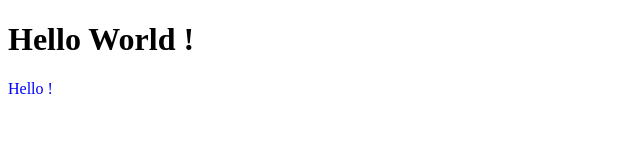
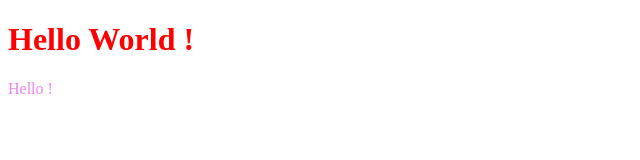
Before and after one commit to christianletembet/Exercice4-, a plain HTML site: page index.html in a window 1280 px wide. Shown: the whole page, without its empty margins (0-640 px from the left). Drawn offline with Linux system fonts and the light colour scheme.

Commit message:
Ajout du Javascript !

```diff
--- a/main.css
+++ b/main.css
@@ -1,3 +1,7 @@
 p{
-  color:blue;
+  color:violet;
 }
+
+h1{
+  color:red;
+}
--- /dev/null
+++ b/main.js
@@ -0,0 +1 @@
+console.log('Hello World !');
```
Also changed, not shown: index.html (+3 -0 lines).
